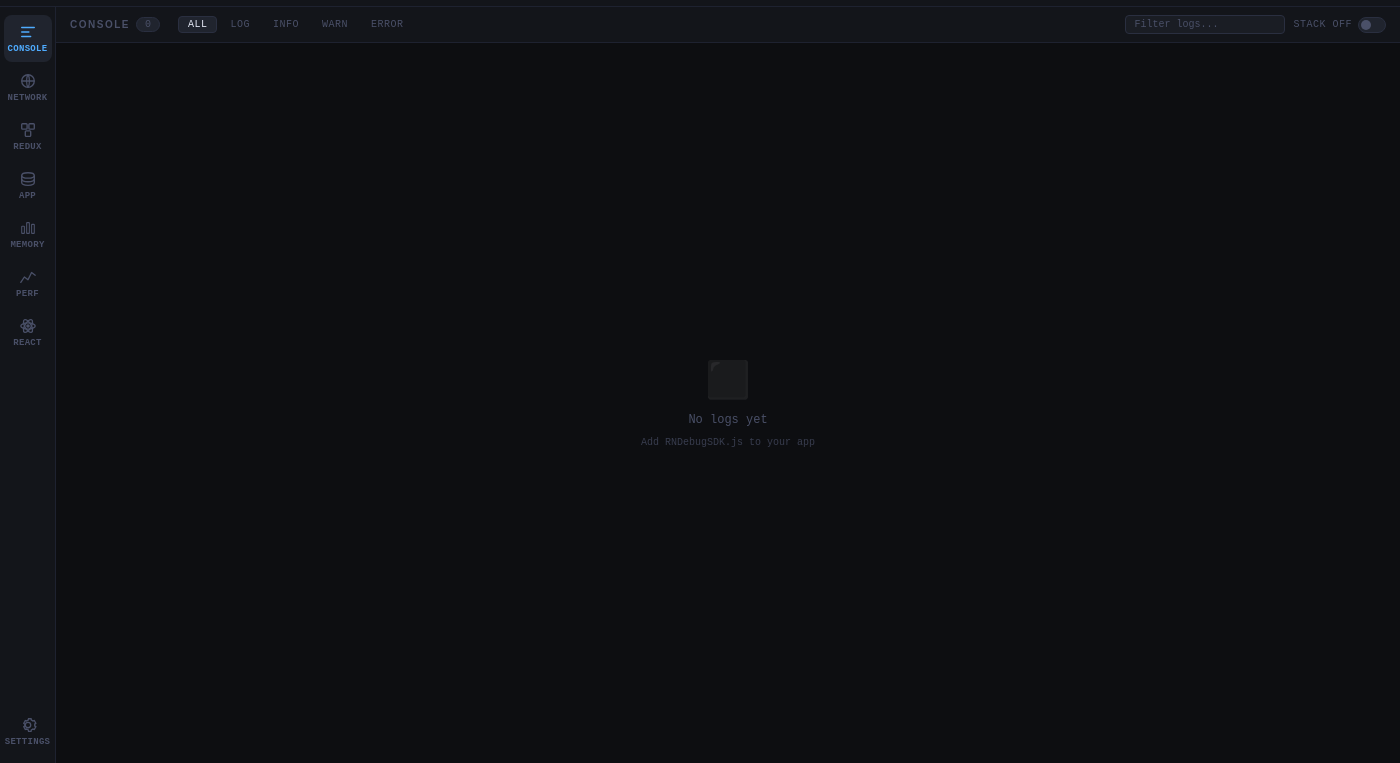
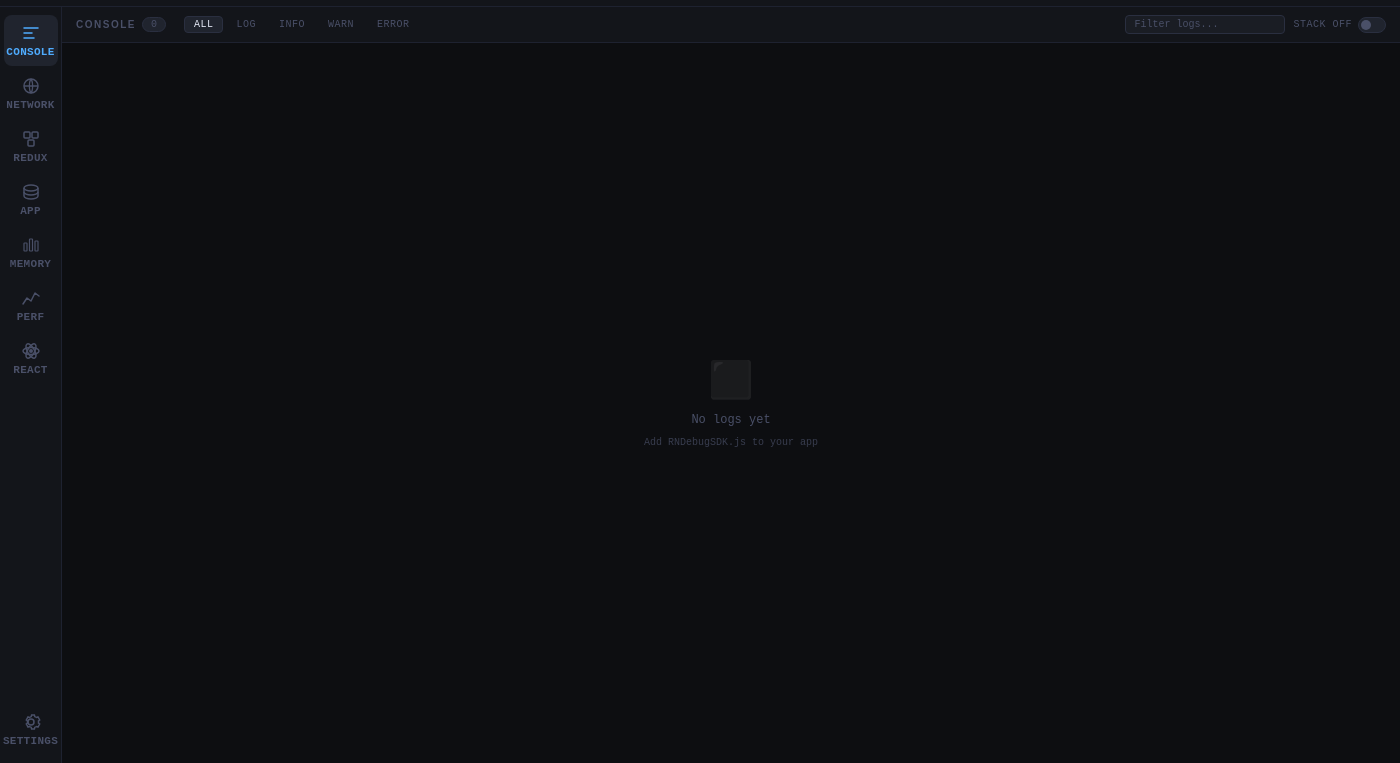
Before and after one commit to sharanagouda/react-native-debugger, an Electron app: page index.html in a window 1400 px wide. Shown: the part 37-800 px from the top of the page. Drawn offline with Linux system fonts and the light colour scheme; no server answers.

Commit message:
fix: crop icon to square 1024x1024, increase sidebar tab font (11px) and icon (20px) size

```diff
--- a/styles.css
+++ b/styles.css
@@ -19,7 +19,7 @@
   --yellow:      #f5c842;
   --red:         #ff5e72;
   --orange:      #ff8c42;
-  --sidebar-w:   56px;
+  --sidebar-w:   62px;
   --titlebar-h:  44px;
   --app-font-size: 12px;
 }
@@ -327,21 +327,21 @@ body {
   flex-direction: column;
   align-items: center;
   gap: 3px;
-  width: 48px;
+  width: 54px;
   padding: 8px 4px;
   border-radius: 8px;
   border: none;
   background: transparent;
   color: var(--text-dim);
   font-family: inherit;
-  font-size: 9px;
+  font-size: 11px;
   font-weight: 600;
   letter-spacing: 0.3px;
   text-transform: uppercase;
   cursor: pointer;
   transition: all 0.15s;
 }
-.nav-btn svg { width: 18px; height: 18px; }
+.nav-btn svg { width: 20px; height: 20px; }
 .nav-btn:hover { background: var(--bg3); color: var(--text-mid); }
 .nav-btn.active { background: var(--bg4); color: var(--accent); }
 
```
Also changed, not shown: 1 other file.
